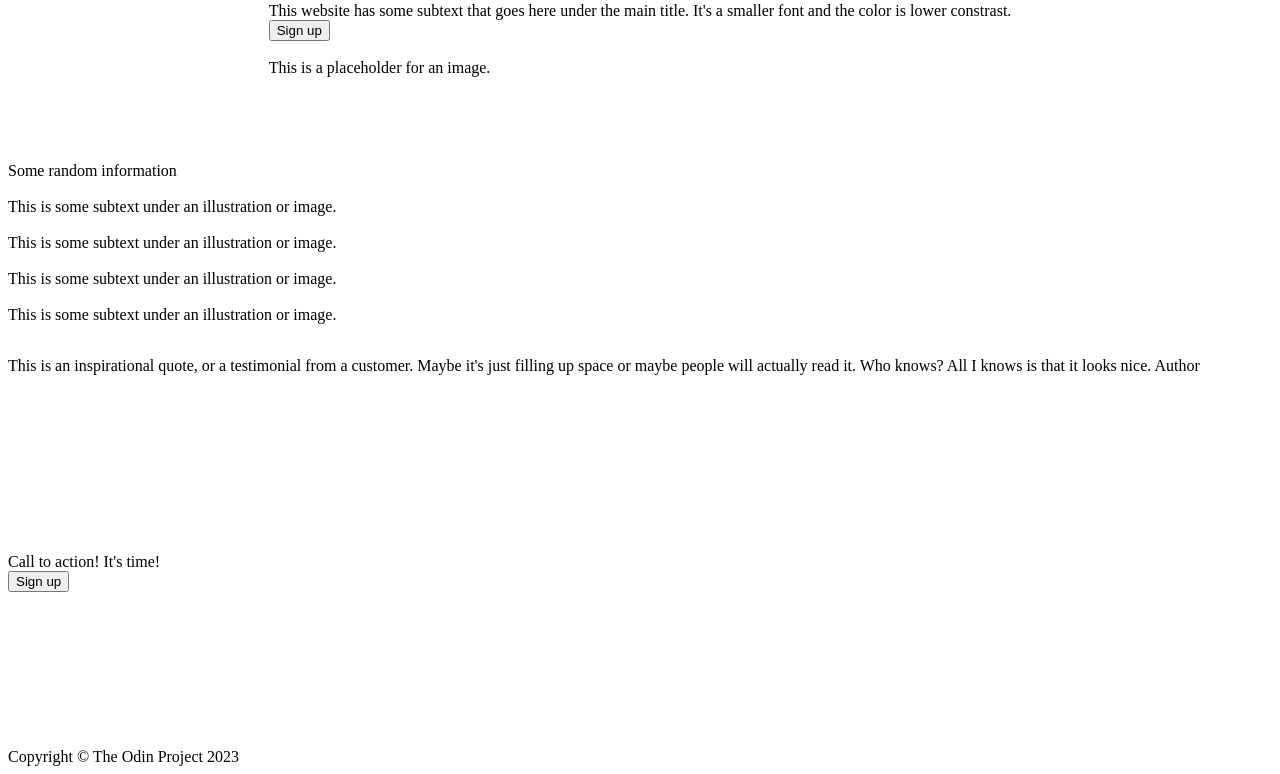
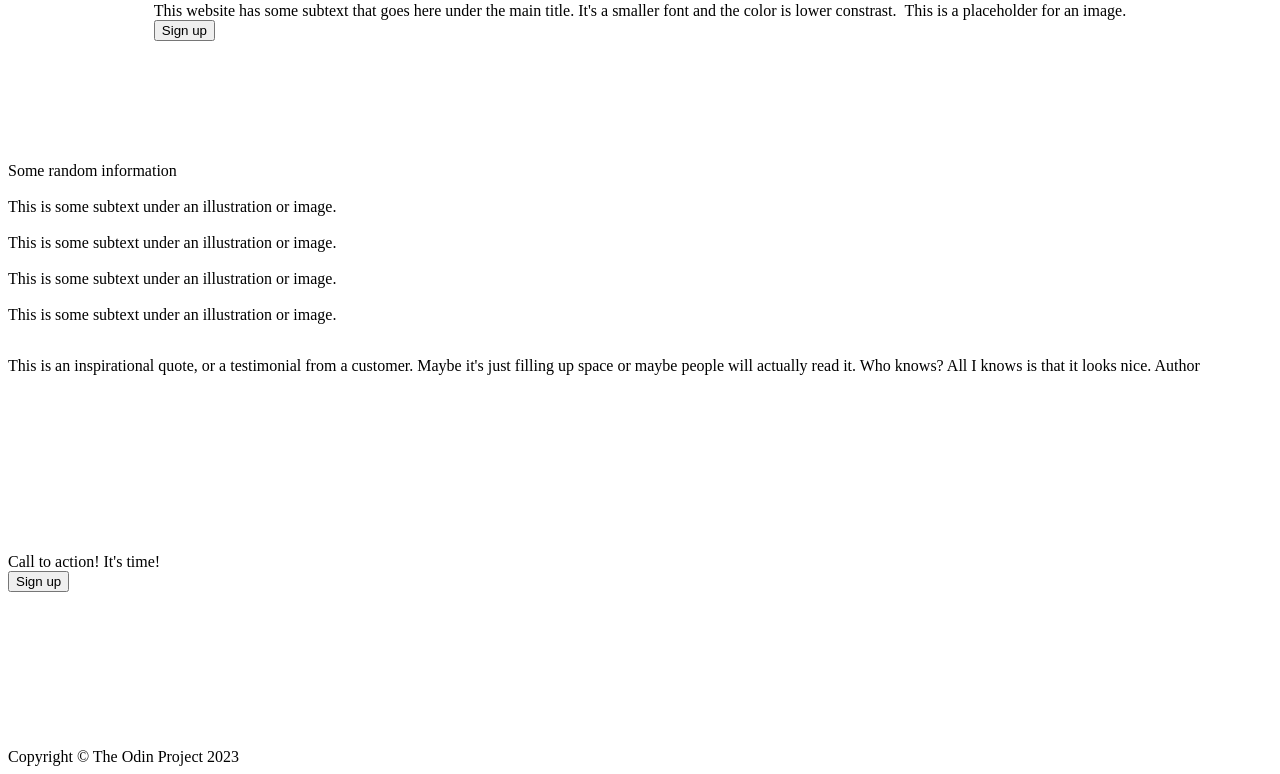
Before and after one commit to alcode111/hero-page, a plain HTML site: page index.html in a window 1280 px wide. Shown: the part 42-816 px from the top of the page. Drawn offline with Linux system fonts and the light colour scheme.

Commit message:
Change the placeholder again and set to be a big div with centered text

```diff
--- a/styles.css
+++ b/styles.css
@@ -23,6 +23,15 @@ body {
     justify-content: space-between;
 }
 
+.headerbottom {
+    display: flex;
+    gap: 8px;
+}
+
+.placeholder {
+    flex-shrink: 0;
+}
+
 ul {
     display: flex;
     list-style: none;
@@ -30,6 +39,8 @@ ul {
     gap: 8px;
 }
 
+/*Decided to apply flex 1 to all body elements except the footer. I will probably have
+to find a solution to apply similar styles, flex or others, to entire groups of elements. */
 
 body >* {
     flex: 1;
```
